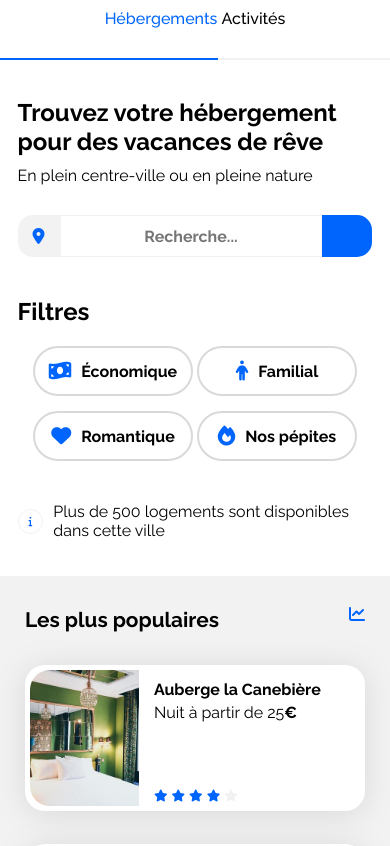
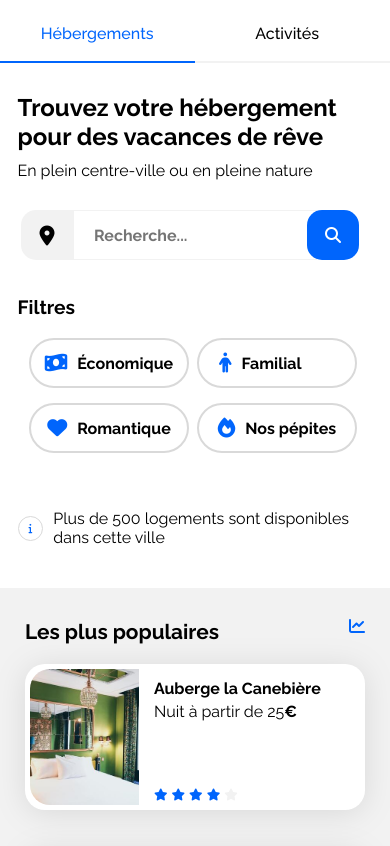
Before and after one commit to itsArgos/Projet-3-Booki-OC, a plain HTML site: page index.html in a window 390 px wide. Shown: the part 72-918 px from the top of the page. Drawn offline with Linux system fonts and the light colour scheme.

Commit message:
Mise à jour des éspacement et modification de la class firs-part -> search-part

```diff
--- a/css/style.css
+++ b/css/style.css
@@ -1,4 +1,4 @@
-/* ********* General ********** */
+/* ********** General ********** */
 * {
     font-family: 'Raleway', sans-serif;
     scroll-behavior: smooth;
@@ -50,7 +50,7 @@ header img {
     margin-top: 25px;
 }
 
-.btn-header {
+nav {
     padding-top: 10px;
 }
 
@@ -78,7 +78,7 @@ header a:nth-child(1)::before {
 
 header a:nth-child(2):hover::before {
     content: "";
-    width: 64px;
+    width: 65px;
     height: 2px;
     top: -8px;
     position: absolute;
@@ -101,17 +101,21 @@ form div {
     margin: 30px 0 20px;
 }
 
-form i {
-    padding: 13px 15px;
+form i:nth-child(1) {
+    display: flex;
+    justify-content: center;
+    align-items: center;
+    width: 52px;
+    height: 50px;
     border-radius: 15px 0 0 15px;
     background: var(--main-bg-color);
 }
 
 form input:nth-child(2) {
-    width: 200px;
-    text-align: center;
+    width: 150px;
+    padding-left: 20px;
     font-weight: 600;
-    font-size: 1em;
+    font-size: 1rem;
     border: 1px solid var(--main-bg-color);
     outline: none;
 }
@@ -124,8 +128,13 @@ form input:nth-child(3) {
     background: var(--main-color);
     font-weight: 600;
     cursor: pointer;
-    font-size: 1em;
+    font-size: 1rem;
 }
+
+.search-part span {
+    display: none;
+}
+
 
 .filter {
     display: flex;
@@ -144,7 +153,7 @@ form input:nth-child(3) {
     border: 2px solid #D9D9D9;
     border-radius: 25px;
     font-weight: 600;
-    font-size: 1em;
+    font-size: 1rem;
     cursor: pointer;
     transition: 0.4s ease;
 }
@@ -161,15 +170,15 @@ form input:nth-child(3) {
     display: flex;
     justify-content: flex-start;
     align-items: center;
-    margin: 10px 0 20px 0;
+    margin: 25px 0 25px 0;
 }
 
-.infos-filter div {
+.icon-infos {
     display: flex;
     align-items: center;
     padding: 11px 10px;
     margin-right: 10px;
-    border: 1px solid var(--main-bg-color);
+    border: 1px solid #D9D9D9;
     border-radius: 50px;
     cursor: pointer;
 }
@@ -190,12 +199,12 @@ form input:nth-child(3) {
 /* ********** Partie 2 Hébergements à Marseille ********** */
 .hebergements {
     width: 65%;
+    padding-bottom: 0;
 }
 
 .hebergements h2 {
-    font-size: 1.3em;
+    font-size: 1.3rem;
     margin-top: 0.5em;
-    margin-bottom: 0;
 }
 
 .hebergements img {
@@ -208,7 +217,7 @@ form input:nth-child(3) {
     display: grid;
     grid-template-columns: 1fr 1fr 1fr;
     margin-top: 33px;
-    gap: 35px;
+    gap: 30px;
 }
 
 .hebergements-card {
@@ -224,10 +233,11 @@ form input:nth-child(3) {
 
 .card-content {
     padding-left: 10px;
+    padding-bottom: 7px;
 }
 
 .card-content h3 {
-    font-size: 1em;
+    font-size: 1rem;
     margin-top: 5px;
     margin-bottom: 0;
 }
@@ -245,11 +255,11 @@ form input:nth-child(3) {
     color: var(--main-bg-color)
 }
 
-.btn-show-more a {
+.btn-show-more {
     display: block;
-    margin-top: 30px;
+    margin-top: 40px;
     font-weight: 600;
-    font-size: 1.2em;
+    font-size: 1.2rem;
 }
 
 /*********** Partie 2 Populaires ***********/
@@ -260,7 +270,7 @@ form input:nth-child(3) {
 .populaires h2 {
     margin-top: 0.5em;
     margin-bottom: 0;
-    font-size: 1.3em;
+    font-size: 1.3rem;
 }
 
 .card {
@@ -276,7 +286,7 @@ form input:nth-child(3) {
     align-items: center;
 }
 
-.populaires-cards .card {
+.card {
     display: flex;
     margin-top: 33px;
 }
@@ -307,8 +317,12 @@ form input:nth-child(3) {
     margin: 0;
 }
 
-.populaires-cards .card-rating {
+.populaires-cards {
     margin-bottom: 5px;
+}
+
+.populaires .card-content {
+    padding-bottom: 0;
 }
 
 /* ************* Activité à Marseille ************ */
@@ -365,7 +379,6 @@ footer div {
 /****** Media queries ***********/
 /* Medium devices (tablets, less/equal than 1024px) */
 @media screen and (max-width: 1024px) {
-
     .adjust-main {
         max-width: 100%;
     }
@@ -375,6 +388,11 @@ footer div {
         display: flex;
         flex-direction: column;
         align-items: flex-start;
+    }
+
+    .filter h2 {
+        font-size: 1.2rem;
+        margin-bottom: 20px;
     }
 
     .filter button {
@@ -395,9 +413,14 @@ footer div {
         margin-top: 50px;
     }
 
+    .card {
+        margin-top: 20px;
+    }
+
     .populaires-cards {
         display: flex;
         justify-content: space-between;
+        gap: 20px;
     }
 
     .populaires-cards a {
@@ -436,35 +459,36 @@ footer div {
 
     /* **************** EN-TÊTE ************** */
     header img {
-        margin-bottom: 30px;
+        margin: 30px 0;
     }
-
 
     header {
         display: flex;
         flex-direction: column;
         align-items: center;
+        margin-bottom: 50px;
     }
 
-    .btn-header {
+    nav {
         display: flex;
         justify-content: space-around;
         width: 100%;
     }
 
     header a:nth-child(1) {
-        padding: 0;
+        padding-right: 20px;
     }
 
     header a:nth-child(2) {
-        padding: 0;
+        padding-right: 30px;
+        padding-left: 0;
     }
 
     header a:nth-child(1)::before {
         content: "";
-        width: 56%;
+        width: 50%;
         height: 2px;
-        top: 130px;
+        top: 133px;
         left: 0;
         position: absolute;
         background: var(--main-color);
@@ -472,36 +496,68 @@ footer div {
 
     header a:nth-child(2)::before {
         content: "";
-        width: 44%;
+        width: 50%;
         height: 2px;
-        top: 130px;
+        top: 133px;
         right: 0;
         position: absolute;
         background-color: var(--main-bg-color);
     }
 
     header a:nth-child(2):hover::before {
-        content: "";
-        width: 44%;
-        height: 2px;
-        top: 130px;
-        right: 0;
-        position: absolute;
-        background-color: var(--main-color);
+        width: 45%;
+        top: 133px;
+        background: var(--main-bg-color);
     }
 
     /* ************** RECHERCHE D'HÉBERGEMENT ***************  */
-    .first-part {
+    .line-heberg p {
+        margin-bottom: 0;
+    }
+
+    .search-part {
         max-width: 91%;
         margin: 0 auto;
     }
 
+    .search-part form {
+        display: flex;
+        justify-content: center;
+    }
+
+    .search-part span {
+        display: block;
+        position: relative;
+        left: -10px;
+    }
+
+    form input:nth-child(2) {
+        width: 220px;
+    }
+
+    form input:nth-child(3) {
+        display: none;
+    }
+
+    .search-part span i {
+        background: var(--main-color);
+        border-radius: 15px;
+    }
+
+    .filter div {
+        text-align: center;
+    }
+
     .filter button {
-        margin-right: 0;
         margin-bottom: 15px;
         padding: 0;
         width: 160px;
         height: 50px;
+    }
+
+    .filter button:nth-child(2) {
+        padding-left: 20px;
+        text-align: start;
     }
 
     /* ************** HÉBERGEMENT & POPULAIRE *************  */
@@ -515,6 +571,10 @@ footer div {
 
     .hebergements-and-populaires {
         flex-direction: column-reverse;
+    }
+
+    .btn-show-more a {
+        margin-top: 20px;
     }
 
     .populaires {
@@ -540,28 +600,19 @@ footer div {
         flex-direction: column;
     }
 
+    .title-activity {
+        padding-top: 0;
+        margin-bottom: 20px;
+    }
+
     /* ************** FOOTER ************  */
     footer {
         display: flex;
         flex-direction: column;
     }
 
-    footer div {
-        margin-bottom: 15px;
+    footer h3 {
+        margin-top: 35px;
     }
 
-    form input:nth-child(2) {
-        width: 300px;
-    }
-
-    form input:nth-child(3) {
-        width: 50px;
-        color: var(--main-color);
-    }
 }
-
-@media screen and (max-width: 400px) {
-    .filter div {
-        text-align: center;
-    }
-}
--- a/index.html
+++ b/index.html
@@ -14,6 +14,8 @@
     <link rel="stylesheet" href="./css/style.css">
 </head>
 
+
+
 <body>
     <div class="main-container">
         <header>
@@ -23,17 +25,23 @@
                 <a href="#A">Activités</a>
             </nav>
         </header>
+
+
+
         <main class="adjust-main">
-            <section class="first-part">
+            <section class="search-part">
                 <div class="line-heberg">
                     <h1>Trouvez votre hébergement pour des vacances de rêve</h1>
                     <p>En plein centre-ville ou en pleine nature</p>
                 </div>
                 <form>
                     <div>
-                        <i class="fa-sharp fa-solid fa-location-dot"></i>
+                        <i class="fa-sharp fa-solid fa-location-dot fa-lg" style="color:black"></i>
                         <input type="text" placeholder="Recherche...">
                         <input type="submit" value="Rechercher">
+                        <a href="#">
+                            <span><i class="fa-solid fa-magnifying-glass" style="color: #ffffff;"></i></span>
+                        </a>
                     </div>
                 </form>
                 <div class="filter">
@@ -57,6 +65,8 @@
                     </p>
                 </div>
             </section>
+
+
 
             <div class="hebergements-and-populaires">
                 <section id="H" class="hebergements">
@@ -173,10 +183,10 @@
                             </a>
                         </article>
                     </div>
-                    <div class="btn-show-more">
-                        <a href="#">Afficher plus</a>
-                    </div>
+                    <a class="btn-show-more" href="#">Afficher plus</a>
                 </section>
+
+
 
                 <section class="populaires">
                     <div class="populaires-title">
@@ -193,7 +203,7 @@
                                         <h3>Auberge la Canebière </h3>
                                         <p>Nuit à partir de 25<span class="euro">€</span></p>
                                     </div>
-                                    <div>
+                                    <div class="card-rating">
                                         <i class="fa-xs fa-solid fa-star" aria-hidden="true"></i>
                                         <i class="fa-xs fa-solid fa-star" aria-hidden="true"></i>
                                         <i class="fa-xs fa-solid fa-star" aria-hidden="true"></i>
@@ -247,6 +257,9 @@
                     </div>
                 </section>
             </div>
+
+
+
             <section id="A" class="marseille-container">
                 <h2>Activités à Marseille</h2>
                 <div class="content-activity">
@@ -280,6 +293,9 @@
                     </a>
                 </div>
             </section>
+
+
+
             <footer>
                 <div>
                     <h3>À propos</h3>
```
